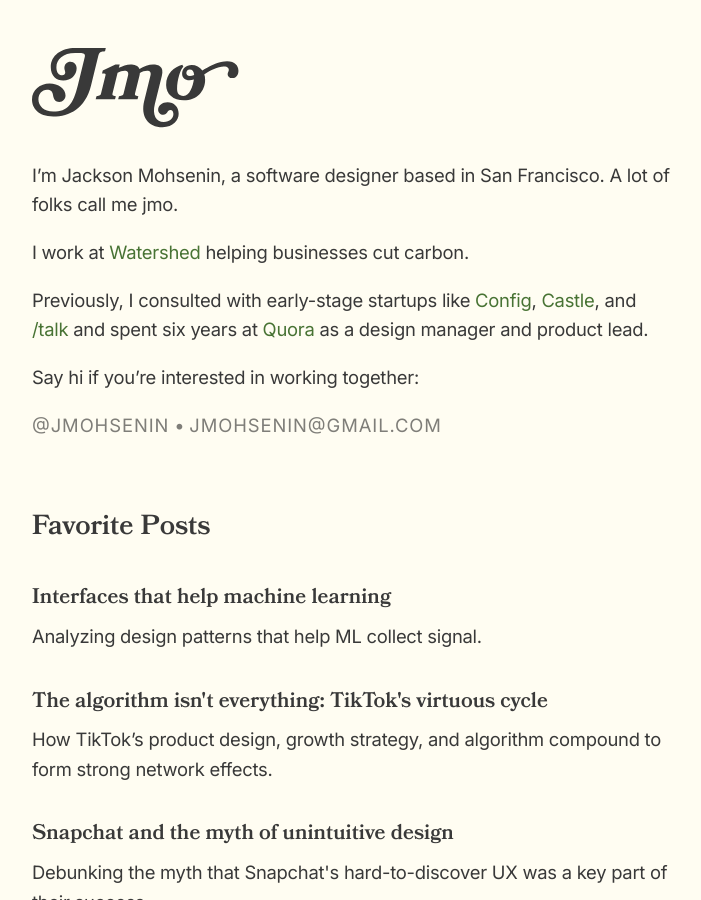
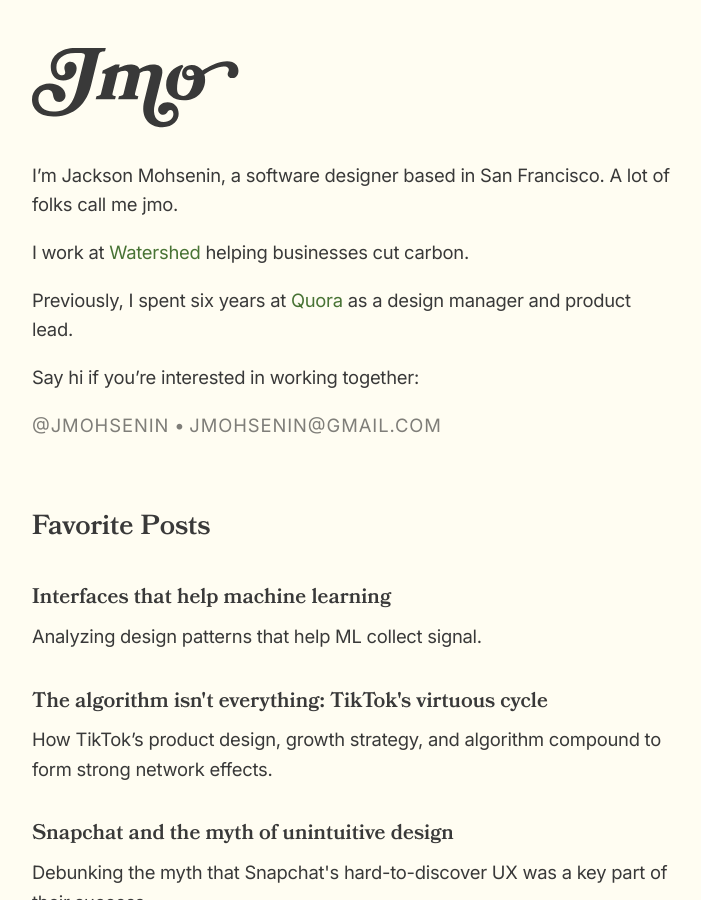
Before and after one commit to jmohsenin/jmohsenin.github.io, a Jekyll site: the page built from index.md, in a window 1280 px wide and 900 px high. Shown: the whole window, without its empty margins (286-987 px from the left). Built offline with Jekyll 4.4.1, drawn with Linux system fonts in a browser that asks for light colours.

Commit message:
updating bio

```diff
--- a/_layouts/home.html
+++ b/_layouts/home.html
@@ -4,10 +4,9 @@ layout: default
 <div class="margin-bottom--xl">
     <p>I’m Jackson Mohsenin, a software designer based in San Francisco. A lot of folks call me jmo.</p>
 
-<p>I work at <a href="https://watershedclimate.com">Watershed</a> helping businesses cut carbon.</p>
+    <p>I work at <a href="https://watershedclimate.com">Watershed</a> helping businesses cut carbon.</p>
 
-    <p>Previously, I consulted with early-stage startups like <a href="https://config.com">Config</a>, <a href="https://castle.xyz">Castle</a>, and <a
-        href="https://slashtalk.com">/talk</a> and  spent six years at <a href="https://quora.com">Quora</a> as a design manager and product lead.</p>
+    <p>Previously, I spent six years at <a href="https://quora.com">Quora</a> as a design manager and product lead.</p>
 
     <p>Say hi if you’re interested in working together:</p>
     <p class="color-text--secondary contact-info">
```
